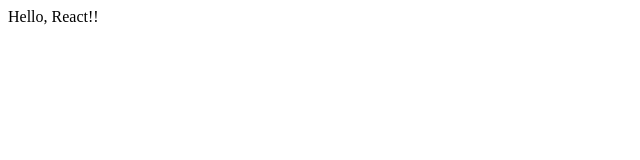
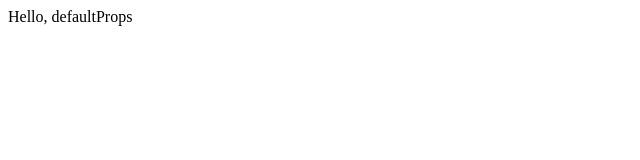
Before and after one commit to P-manBrown/typescript-practice, a React (Create React App) app in the folder react-typescript-first/: page / in a window 1280 px wide. Shown: the top 160 px of the page, without its empty margins (0-640 px from the left). Built offline with nearby package versions, Linux system fonts and the light colour scheme.

Commit message:
finish: 1-7-4

```diff
--- a/react-typescript-first/src/App.tsx
+++ b/react-typescript-first/src/App.tsx
@@ -1,11 +1,17 @@
 import React from 'react';
 
 interface AppProps {
-  message: string
+  message?: string
+  description?: string
 }
 
-const App = ({message}: AppProps) => {
+const App: React.FC<AppProps> = ({ message }) => {
   return <div>{message}</div>;
 }
 
+App.defaultProps = {
+  message: "Hello, defaultProps",
+  description: "This is App Component"
+}
+
 export default App;
--- a/react-typescript-first/src/index.tsx
+++ b/react-typescript-first/src/index.tsx
@@ -11,6 +11,6 @@
 
 // index.htmlのid=rootの箇所を<App />に置き換える
 ReactDOM.render(
-  <App message="Hello, React!!" />,
+  <App />,
   document.getElementById('root')
 );
```
